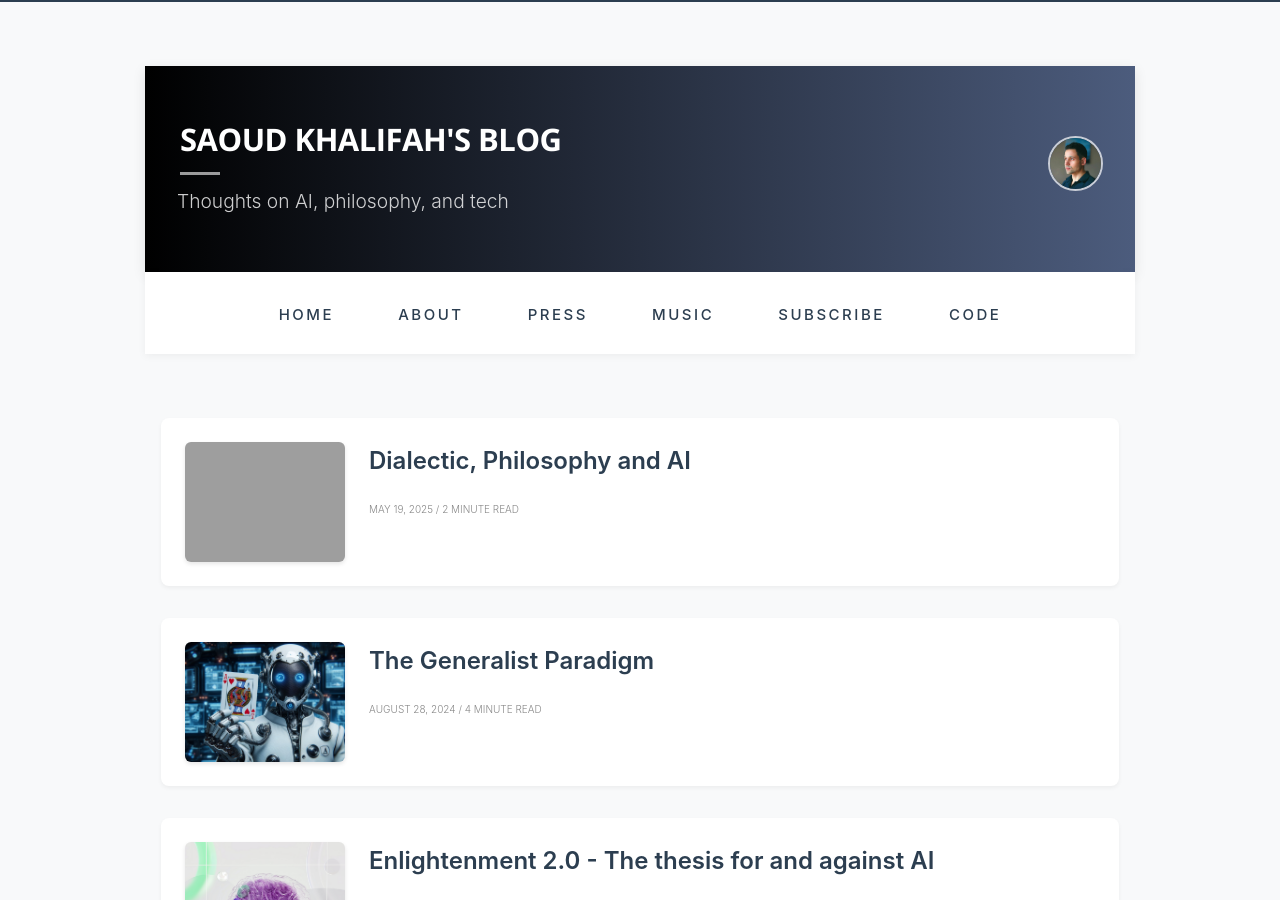
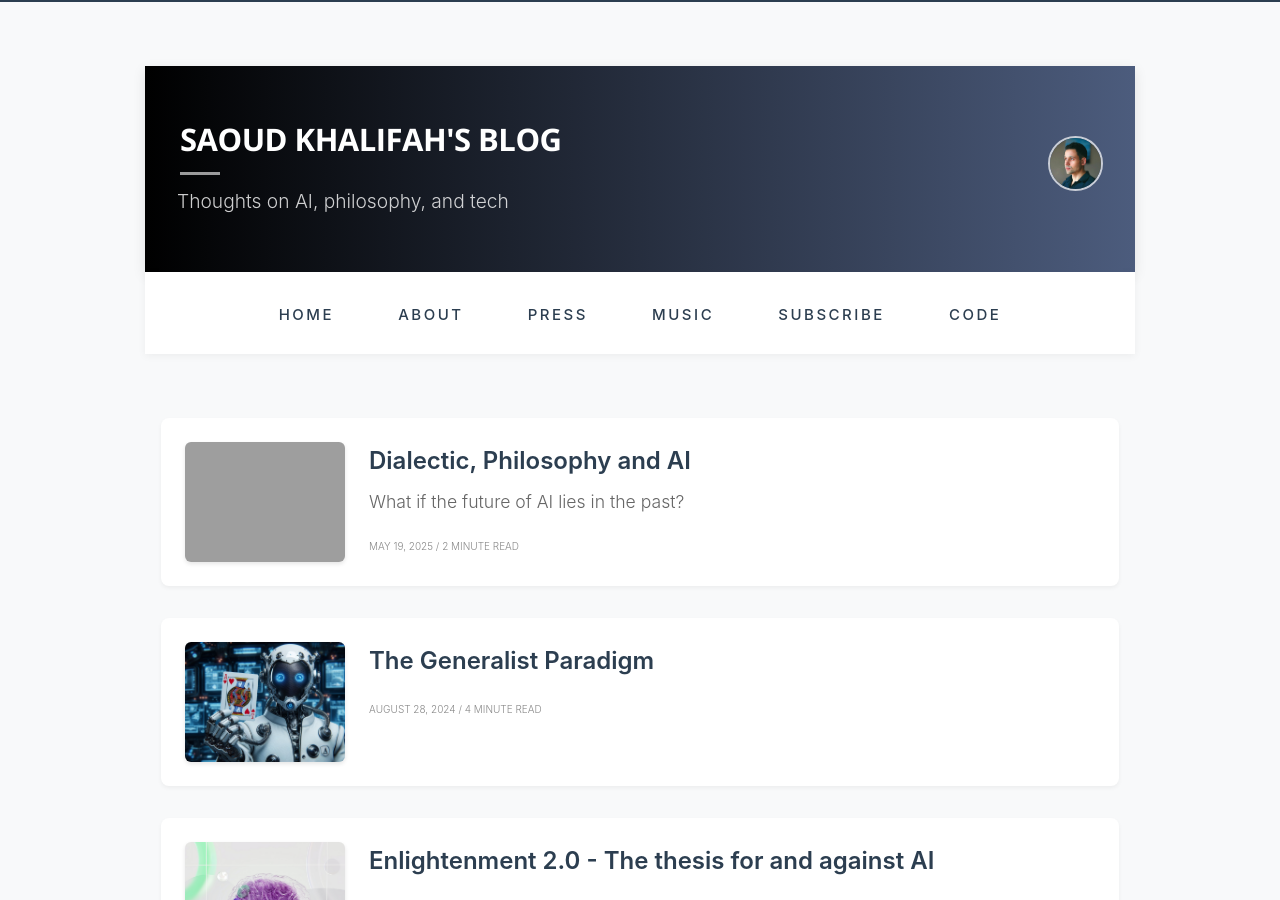
Before and after one commit to saouddk/saouddk.github.io, a Jekyll site: the page built from index.md, in a window 1280 px wide and 900 px high. Built offline with Jekyll 4.4.1, drawn with Linux system fonts in a browser that asks for light colours; grey boxes are pictures that could not be loaded.

Commit message:
Add desc.

```diff
--- a/_posts/2025-05-19-dialectic-philosophy-and-ai.markdown
+++ b/_posts/2025-05-19-dialectic-philosophy-and-ai.markdown
@@ -2,7 +2,7 @@
 layout: post
 title: Dialectic, Philosophy and AI
 date: 2025-05-19
-description:
+description: What if the future of AI lies in the past?
 cover_url: sk_socrates.png
 published: true
 permalink: /:year/:month/:day/dialectic-philosophy-and-ai
```
